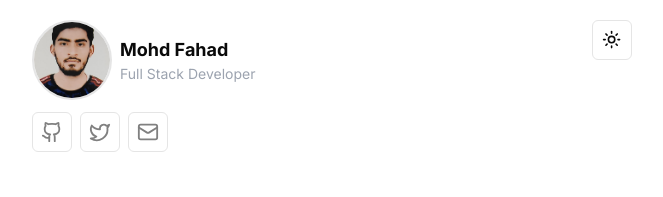
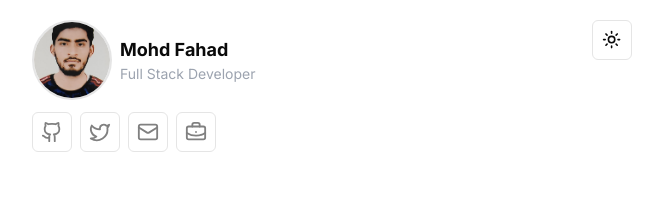
Before and after one commit to MohdFahad1/portfolio, a Next.js app: page / in a window 1280 px wide. Shown: the top 197 px of the page, without its empty margins (308-971 px from the left). Built offline with nearby package versions, Linux system fonts and the light colour scheme.

Commit message:
feat: Added Resume

```diff
--- a/src/components/Header.jsx
+++ b/src/components/Header.jsx
@@ -1,6 +1,6 @@
 import React from "react";
 import Image from "next/image";
-import { Github, Twitter, Mail } from "lucide-react";
+import { Github, Twitter, Mail, BriefcaseBusiness } from "lucide-react";
 import { Button } from "./ui/button";
 import {
   Tooltip,
@@ -25,6 +25,11 @@ const icons = [
     icon: <Mail size={22} color="grey" />,
     href: "mailto:fahadmohammad312@gmail.com",
     name: "Mail",
+  },
+  {
+    icon: <BriefcaseBusiness size={22} color="grey" />,
+    href: "https://drive.google.com/file/d/1-dI2xgm0NHLHfwJoOaPuezd8xaa1H1Qz/view?usp=sharing",
+    name: "Resume",
   },
 ];
 
```
